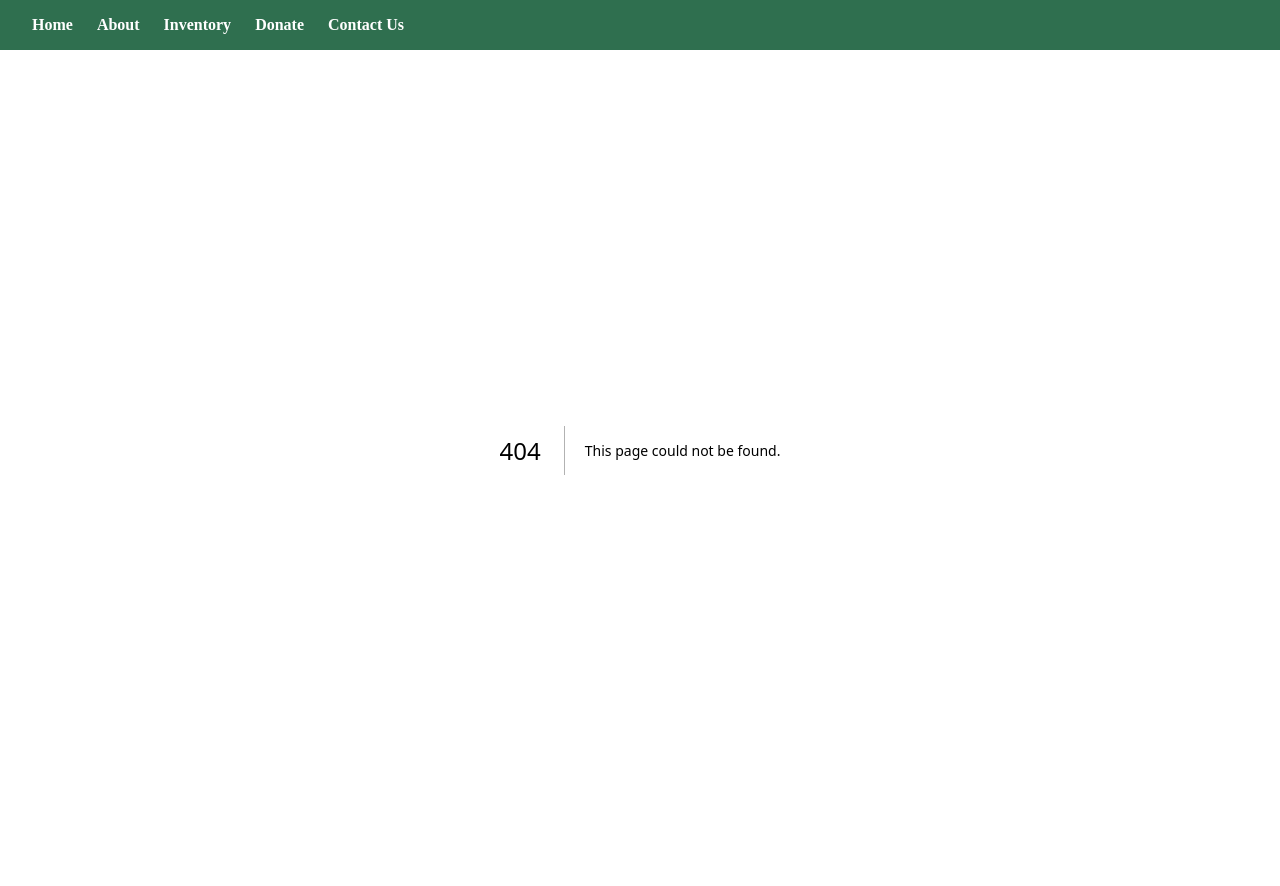
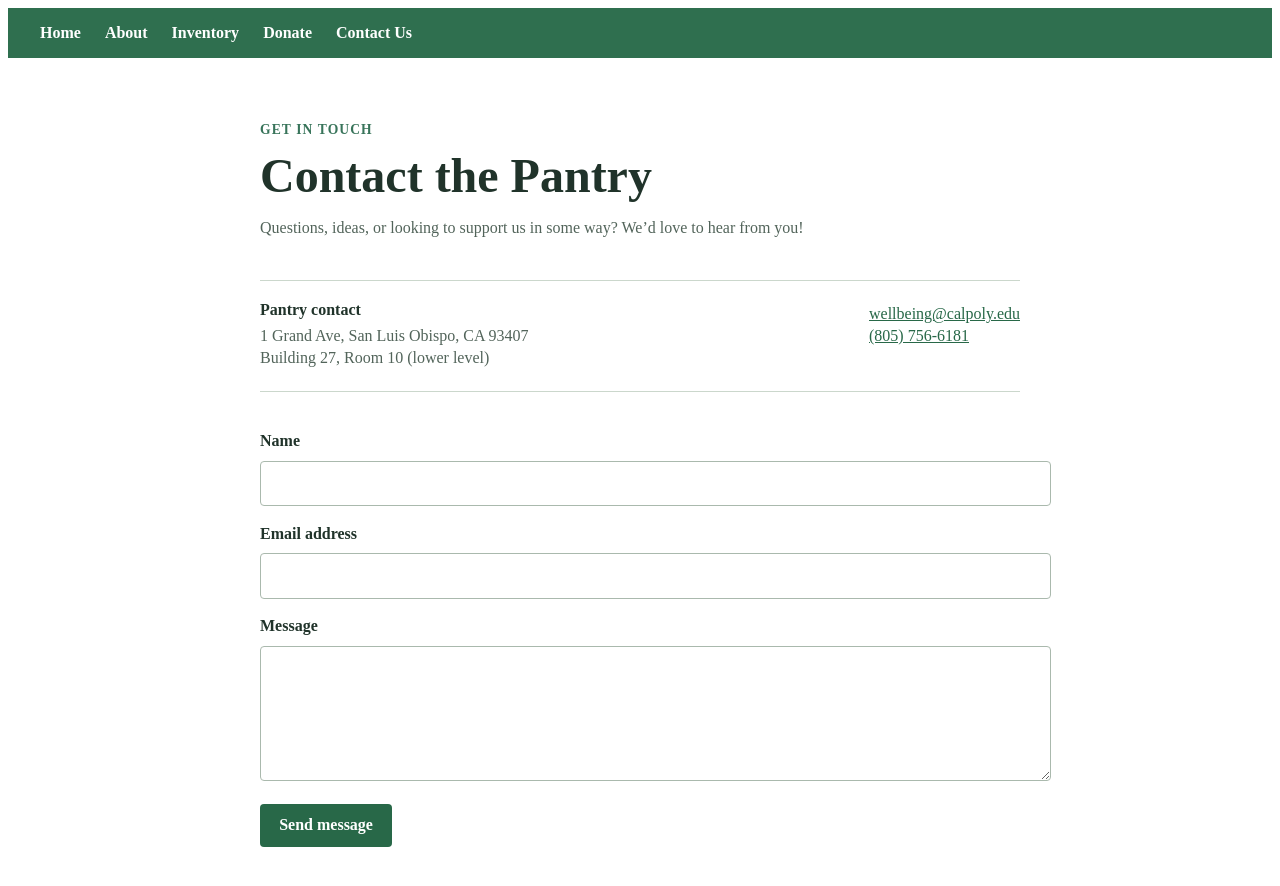
Before and after one commit to soniiss/H4I_Portfolio_, a Next.js app: page /contact in a window 1280 px wide. Before the commit this address had no page. Shown: the top 886 px of the page. Before the commit the page ends 850 px from the top, so only its background shows below. Built offline with nearby package versions, Linux system fonts and the light colour scheme.

Commit message:
add contact.module.css and page.tsx for contact page of website

```diff
--- /dev/null
+++ b/src/app/contact/contact.module.css
@@ -0,0 +1,126 @@
+.page {
+  min-height: 100vh;
+  padding: 4rem 1.5rem;
+  background: #ffffff;
+  color: #20332a;
+}
+
+.content {
+  width: min(100%, 760px);
+  margin: 0 auto;
+}
+
+.header {
+  margin-bottom: 2.5rem;
+}
+
+.eyebrow {
+  margin: 0 0 0.75rem;
+  color: #38745a;
+  font-size: 0.85rem;
+  font-weight: 700;
+  letter-spacing: 0.08em;
+  text-transform: uppercase;
+}
+
+.header h1 {
+  margin: 0 0 0.75rem;
+  font-size: clamp(2rem, 5vw, 3rem);
+  line-height: 1.1;
+}
+
+.header > p:last-child {
+  max-width: 38rem;
+  margin: 0;
+  color: #52645a;
+  line-height: 1.6;
+}
+
+.contactDetails {
+  display: flex;
+  justify-content: space-between;
+  gap: 1.5rem;
+  padding: 1.25rem 0;
+  border-top: 1px solid #cbd7cc;
+  border-bottom: 1px solid #cbd7cc;
+  color: #52645a;
+}
+
+.contactDetails h2 {
+  margin: 0 0 0.5rem;
+  color: #20332a;
+  font-size: 1rem;
+}
+
+.contactDetails p {
+  margin: 0.25rem 0;
+}
+
+.contactDetails a {
+  color: #286848;
+}
+
+.form {
+  display: grid;
+  gap: 0.65rem;
+  margin-top: 2rem;
+}
+
+.form label {
+  margin-top: 0.5rem;
+  font-weight: 650;
+}
+
+.form input,
+.form textarea {
+  width: 100%;
+  padding: 0.8rem 0.9rem;
+  border: 1px solid #aab9ad;
+  border-radius: 4px;
+  background: #fff;
+  color: #20332a;
+  font: inherit;
+}
+
+.form textarea {
+  resize: vertical;
+}
+
+.form input:focus,
+.form textarea:focus {
+  outline: 2px solid #38745a;
+  outline-offset: 2px;
+}
+
+.form button {
+  justify-self: start;
+  margin-top: 0.75rem;
+  padding: 0.8rem 1.2rem;
+  border: 0;
+  border-radius: 4px;
+  background: #286848;
+  color: #fff;
+  font: inherit;
+  font-weight: 700;
+  cursor: pointer;
+}
+
+.form button:hover {
+  background: #1e5138;
+}
+
+.confirmation {
+  margin: 0.5rem 0 0;
+  color: #286848;
+  font-weight: 650;
+}
+
+@media (max-width: 520px) {
+  .page {
+    padding: 2.5rem 1rem;
+  }
+
+  .contactDetails {
+    flex-direction: column;
+  }
+}
--- /dev/null
+++ b/src/app/contact/page.tsx
@@ -0,0 +1,85 @@
+"use client";
+
+import { FormEvent, useState } from "react";
+import styles from "./contact.module.css";
+
+export default function ContactPage() {
+  const [name, setName] = useState("");
+  const [email, setEmail] = useState("");
+  const [message, setMessage] = useState("");
+  const [submitted, setSubmitted] = useState(false);
+
+  function handleSubmit(event: FormEvent<HTMLFormElement>) {
+    event.preventDefault();
+    setSubmitted(true);
+  }
+
+  return (
+    <main className={styles.page}>
+      <section className={styles.content}>
+        <header className={styles.header}>
+          <p className={styles.eyebrow}>Get in touch</p>
+          <h1>Contact the Pantry</h1>
+          <p>Questions, ideas, or looking to support us in some way? We’d love to hear from you!</p>
+        </header>
+
+        <div className={styles.contactDetails}>
+          <div>
+            <h2>Pantry contact</h2>
+            <p>1 Grand Ave, San Luis Obispo, CA 93407</p>
+            <p> Building 27, Room 10 (lower level)</p>
+          </div>
+          <div>
+            <p>
+              <a href="mailto:wellbeing@calpoly.edu ">wellbeing@calpoly.edu </a>
+            </p>
+            <p>
+              <a href="tel:+18057566181">(805) 756-6181</a>
+            </p>
+          </div>
+        </div>
+
+        <form className={styles.form} onSubmit={handleSubmit}>
+          <label htmlFor="name">Name</label>
+          <input
+            id="name"
+            name="name"
+            type="text"
+            autoComplete="name"
+            value={name}
+            onChange={(event) => setName(event.target.value)}
+            required
+          />
+
+          <label htmlFor="email">Email address</label>
+          <input
+            id="email"
+            name="email"
+            type="email"
+            autoComplete="email"
+            value={email}
+            onChange={(event) => setEmail(event.target.value)}
+            required
+          />
+
+          <label htmlFor="message">Message</label>
+          <textarea
+            id="message"
+            name="message"
+            rows={6}
+            value={message}
+            onChange={(event) => setMessage(event.target.value)}
+            required
+          />
+
+          <button type="submit">Send message</button>
+          {submitted && (
+            <p className={styles.confirmation} role="status">
+              Thanks for reaching out! Your message has been received.
+            </p>
+          )}
+        </form>
+      </section>
+    </main>
+  );
+}
```
